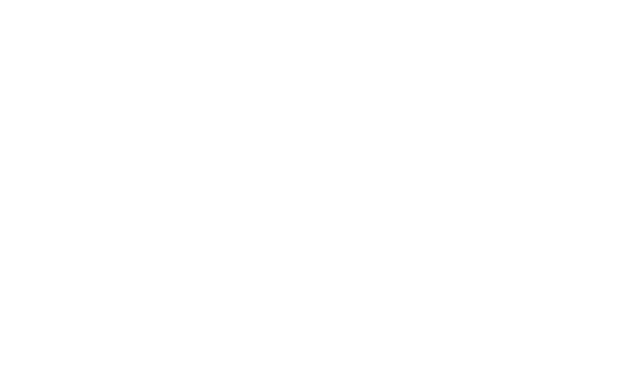
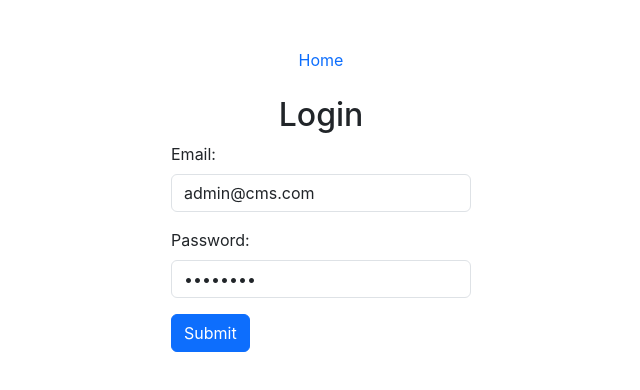
Before and after one commit to glengemann/react-cms-mydna, a React (Create React App) app: page /login in a window 1280 px wide. Before the commit this address had no page. Shown: the top 390 px of the page, without its empty margins (319-959 px from the left). Built offline with nearby package versions, Linux system fonts and the light colour scheme.

Commit message:
Added basic authentication

```diff
--- a/package.json
+++ b/package.json
@@ -6,6 +6,7 @@
     "@testing-library/jest-dom": "^5.17.0",
     "@testing-library/react": "^13.4.0",
     "@testing-library/user-event": "^13.5.0",
+    "axios": "^1.6.7",
     "react": "^18.2.0",
     "react-dom": "^18.2.0",
     "react-router-dom": "^6.22.0",
--- a/src/App.js
+++ b/src/App.js
@@ -1,15 +1,48 @@
 import './App.css';
 import ListPosts from './Components/ListPosts';
-import {Link} from "react-router-dom";
-import React from "react";
+import {Link} from 'react-router-dom';
+import React from 'react';
+import axios from 'axios';
 
 function App() {
+    const isLoggedIn = localStorage.getItem('token') !== null;
+
+    const logout = async () => {
+        const url = 'http://localhost:14000/api/logout';
+        const token = localStorage.getItem('token');
+
+        axios
+            .post(url, {}, {
+                headers: {
+                    'Authorization': `Bearer ${token}`,
+                    'Accept': 'application/json',
+                }
+            })
+            .then(() => {
+                localStorage.removeItem('token');
+                window.location.href = '/login';
+            })
+            .catch(() => {
+                console.log('Logout failed');
+            });
+    }
+
     return (
         <div className="">
             <div className="container">
                 <header className="d-flex justify-content-center py-3">
                     <ul className="nav nav-pills">
                         <Link to="/" className="nav-item nav-link">Home</Link>
+                        <Link to="/login" className="nav-item nav-link"
+                            style={{display: isLoggedIn ? 'none' : 'block'}}
+                        >
+                            Login
+                        </Link>
+                        <a className="nav-item nav-link" onClick={logout}
+                            style={{display: isLoggedIn ? 'block' : 'none'}}
+                        >
+                            Logout
+                        </a>
                     </ul>
                 </header>
             </div>
--- a/src/Components/Error.js
+++ b/src/Components/Error.js
@@ -1,12 +1,24 @@
 import React from 'react';
 
-function Error() {
+function Error({status}) {
+    let message;
+    switch (status) {
+        case 401:
+            message = 'Unauthorized';
+            break;
+        case 404:
+            message = 'Not Found';
+            break;
+        default:
+            message = 'An error occurred';
+    }
+
     return (
         <div className="container-fluid">
             <div className="d-flex justify-content-center align-items-center" style={{height: "100vh"}}>
                 <div>
-                    <h1 className="display-1">404</h1>
-                    <p className="lead">Page not found</p>
+                    <h1 className="display-1">{status}</h1>
+                    <p className="lead">{message}</p>
                 </div>
             </div>
         </div>
--- a/src/Components/ListPosts.js
+++ b/src/Components/ListPosts.js
@@ -1,27 +1,36 @@
 import React, { useState, useEffect } from 'react';
 import PostItem from './PostItem';
 import Error from './Error';
+import axios from 'axios';
 
 function ListPosts() {
     const [posts, setPosts] = useState([]);
     const [error, setError] = useState(false);
+    const [errorCode, setErrorCode] = useState(0);
 
     useEffect(() => {
         const url = 'http://localhost:14000/api/posts';
+        const token = localStorage.getItem('token');
 
-        fetch(url)
-            .then(response => response.json())
-            .then(data => {
-                setPosts(data);
+        axios
+            .get(url, {
+                headers: {
+                    'Authorization': `Bearer ${token}`,
+                    'Accept': 'application/json',
+                }
             })
-            .catch(() => {
+            .then(response => {
+                setPosts(response.data);
+            })
+            .catch((error) => {
                 setError(true);
+                setErrorCode(error.response.status);
             });
     }, []);
 
     const renderList = () => {
         if (error) {
-            return <Error />;
+            return <Error status={errorCode}/>;
         }
 
         return posts.map((post) => {
--- /dev/null
+++ b/src/Components/Login.js
@@ -0,0 +1,60 @@
+import React, {useState} from 'react';
+import axios from 'axios';
+import {Link} from "react-router-dom";
+
+function Login() {
+    const [email, setEmail] = useState('admin@cms.com');
+    const [password, setPassword] = useState('password');
+
+    const handleSubmit = (event) => {
+        event.preventDefault();
+
+        const data = {
+            email,
+            password
+        };
+
+        axios.post('http://localhost:14000/api/login', data)
+            .then((response) => {
+                localStorage.setItem('token', response.data.token);
+                axios.defaults.headers.common['Authorization'] = `Bearer ${response.data.token}`;
+
+                console.log(`Login successful ${response}`);
+
+                window.location.href = '/';
+            }).catch((response) => {
+                console.log(`Login failed ${response}`);
+            });
+
+        console.log(`Logging in with username: ${email} and password: ${password}`);
+    }
+
+    return (
+
+        <div className="container pt-4">
+            <div className="container">
+                <header className="d-flex justify-content-center py-3">
+                    <ul className="nav nav-pills">
+                        <Link to="/" className="nav-item nav-link">Home</Link>
+                    </ul>
+                </header>
+            </div>
+
+            <h2 className="text-center">Login</h2>
+            <form onSubmit={handleSubmit} className="mx-auto" style={{maxWidth: "300px"}}>
+                <div className="mb-3">
+                    <label className="form-label">Email:</label>
+                    <input type="text" className="form-control" value={email} onChange={e => setEmail(e.target.value)}/>
+                </div>
+                <div className="mb-3">
+                    <label className="form-label">Password:</label>
+                    <input type="password" className="form-control" value={password}
+                           onChange={e => setPassword(e.target.value)}/>
+                </div>
+                <button type="submit" className="btn btn-primary">Submit</button>
+            </form>
+        </div>
+    );
+}
+
+export default Login;
--- a/src/index.js
+++ b/src/index.js
@@ -5,13 +5,15 @@ import App from './App';
 import reportWebVitals from './reportWebVitals';
 import {BrowserRouter, Route, Routes} from "react-router-dom";
 import Post from "./Components/Post";
+import Login from "./Components/Login";
 
 const root = ReactDOM.createRoot(document.getElementById('root'));
 root.render(
     <BrowserRouter>
         <Routes>
-            <Route path="/" element={<App/>}/>
-            <Route path="/post/:id" element={<Post/>}/>
+            <Route path="/" element={<App/>} />
+            <Route path="/post/:id" element={<Post/>} />
+            <Route path="/login" element={<Login/>} />
         </Routes>
     </BrowserRouter>
 );
```
Also changed, not shown: 2 other files (tests, documents, lock files or other folders).
